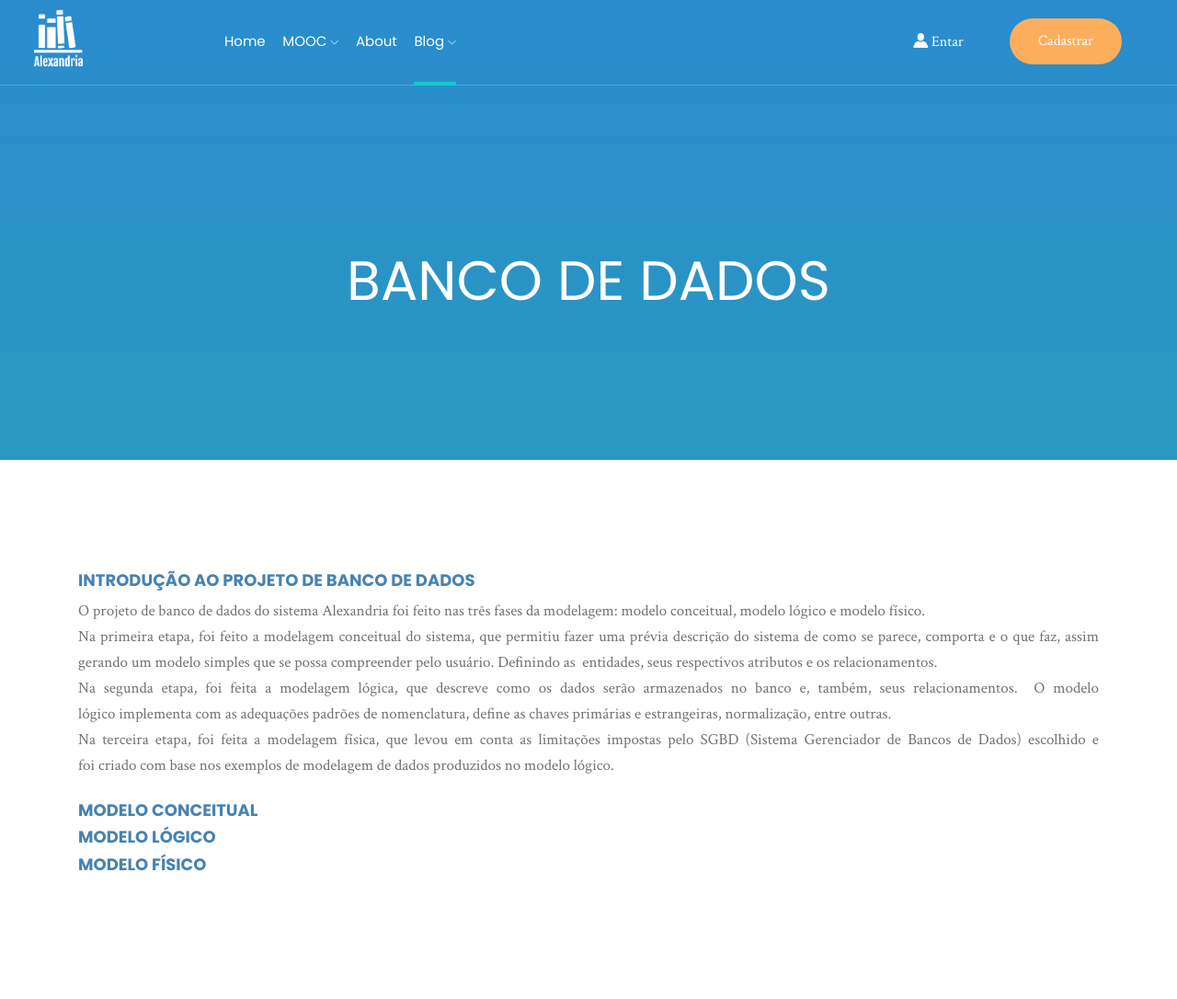
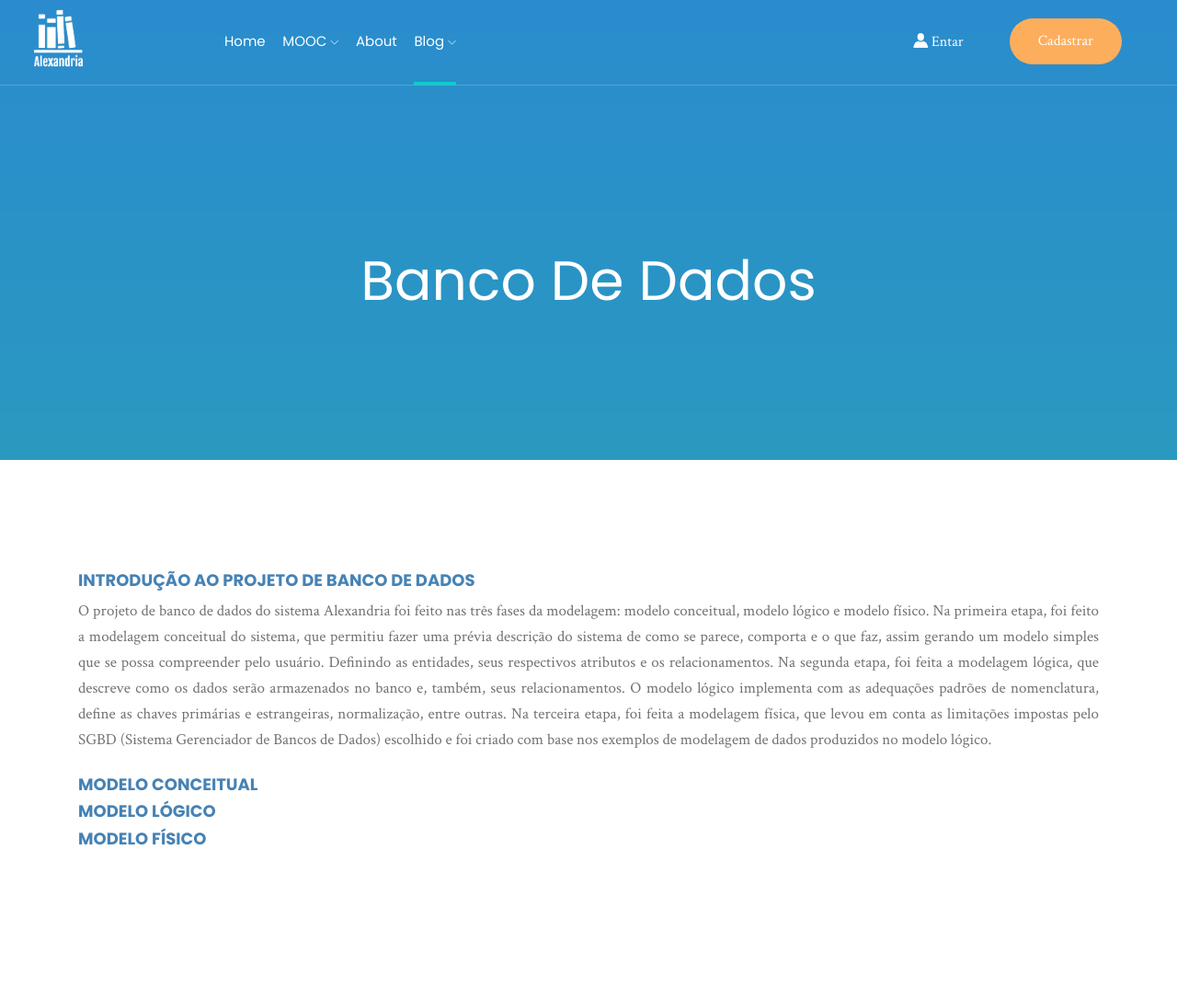
Before and after one commit to ramon141/alexandria, a PHP site: page /bd.php in a window 1280 px wide. Shown: the top 1086 px of the page at 92% size. Run offline with PHP 8.4, Linux system fonts and the light colour scheme.

Commit message:
Erros bobos consertados[20%]

```diff
--- a/bd.php
+++ b/bd.php
@@ -116,7 +116,7 @@ if(isset($_SESSION['nomeUsuario'])){
 
         <!-- bradcam_area_start -->
         <div class="bradcam_area breadcam_bg overlay2">
-            <h3>BANCO DE DADOS</h3>
+            <h3>Banco de Dados</h3>
         </div>
         <!-- bradcam_area_end -->
 
@@ -136,14 +136,13 @@ if(isset($_SESSION['nomeUsuario'])){
                                     </li>
                                 </ul>
 
-                                <p align="justify">O projeto de&nbsp;banco de dados do sistema Alexandria foi feito&nbsp;nas três fases da modelagem: modelo conceitual, modelo lógico e modelo físico.</p>
+                                <p align="justify">O projeto de banco de dados do sistema Alexandria foi feito nas três fases da modelagem: modelo conceitual, modelo lógico e modelo físico.
 
-                                <p align="justify">Na primeira etapa, foi feito a modelagem conceitual do sistema, que permitiu&nbsp;fazer uma prévia descrição do sistema de como se parece, comporta e o que faz, assim gerando um modelo simples que se possa compreender pelo usuário. Definindo&nbsp;as&nbsp; entidades, seus respectivos atributos e os relacionamentos.<strong>&nbsp;</strong></p>
+Na primeira etapa, foi feito a modelagem conceitual do sistema, que permitiu fazer uma prévia descrição do sistema de como se parece, comporta e o que faz, assim gerando um modelo simples que se possa compreender pelo usuário. Definindo as  entidades, seus respectivos atributos e os relacionamentos.
 
-                                <p align="justify">Na segunda etapa, foi feita a modelagem lógica, que&nbsp;descreve como os dados serão armazenados no banco e, também, seus relacionamentos. &nbsp;O modelo lógico&nbsp;implementa&nbsp;com as&nbsp;adequações&nbsp;padrões&nbsp;de nomenclatura, define as chaves primárias e estrangeiras, normalização, entre outras.</p>
+Na segunda etapa, foi feita a modelagem lógica, que descreve como os dados serão armazenados no banco e, também, seus relacionamentos.  O modelo lógico implementa com as adequações padrões de nomenclatura, define as chaves primárias e estrangeiras, normalização, entre outras.
 
-                                <p align="justify">Na terceira etapa, foi feita a modelagem física, que&nbsp;levou em conta as limitações impostas pelo SGBD (Sistema Gerenciador de Bancos de Dados) escolhido e foi&nbsp;criado&nbsp;com base nos exemplos de modelagem de dados produzidos no&nbsp;modelo lógico.</p> <br>
-
+Na terceira etapa, foi feita a modelagem física, que levou em conta as limitações impostas pelo SGBD (Sistema Gerenciador de Bancos de Dados) escolhido e foi criado com base nos exemplos de modelagem de dados produzidos no modelo lógico.</p><br>
                                 <li>
                                     <h4><strong>MODELO CONCEITUAL</strong></h4>
                                 </li>
--- a/material-gratuito.php
+++ b/material-gratuito.php
@@ -165,7 +165,7 @@ if(isset($_SESSION['nomeUsuario'])){
       <div style="position: absolute; left: -5000px;" aria-hidden="true"><input type="text" name="b_07af428939512d4ecffc7d1f0_f91ea7c34e" tabindex="-1" value=""></div>
       <div class="clear">
           <center><input type="submit" style="width: 20%; background-color: #4682b4; color: white; padding: 14px 20px; margin: 8px 0; border: none;
-          border-radius: 4px; cursor: pointer;" value="Enviar para e-mail" name="subscribe" id="mc-embedded-subscribe" ></center>
+          border-radius: 4px; cursor: pointer;" value="Receber material" name="subscribe" id="mc-embedded-subscribe" ></center>
       </div>
 
   </div>
```
Also changed, not shown: index.php (+4 -9 lines).
